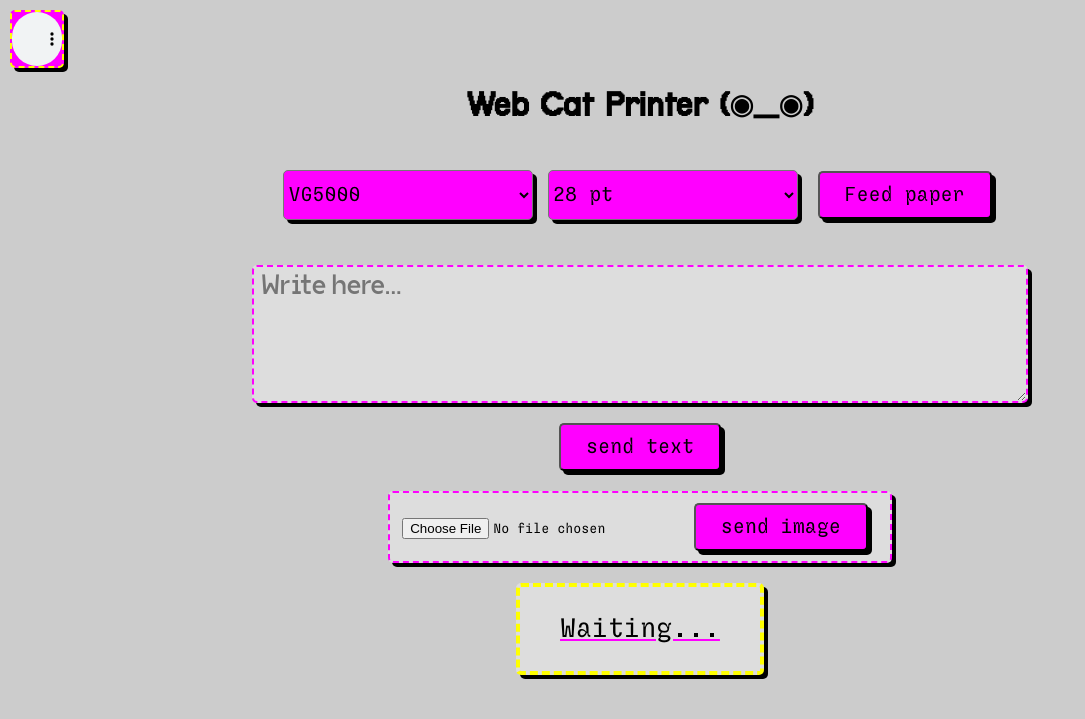
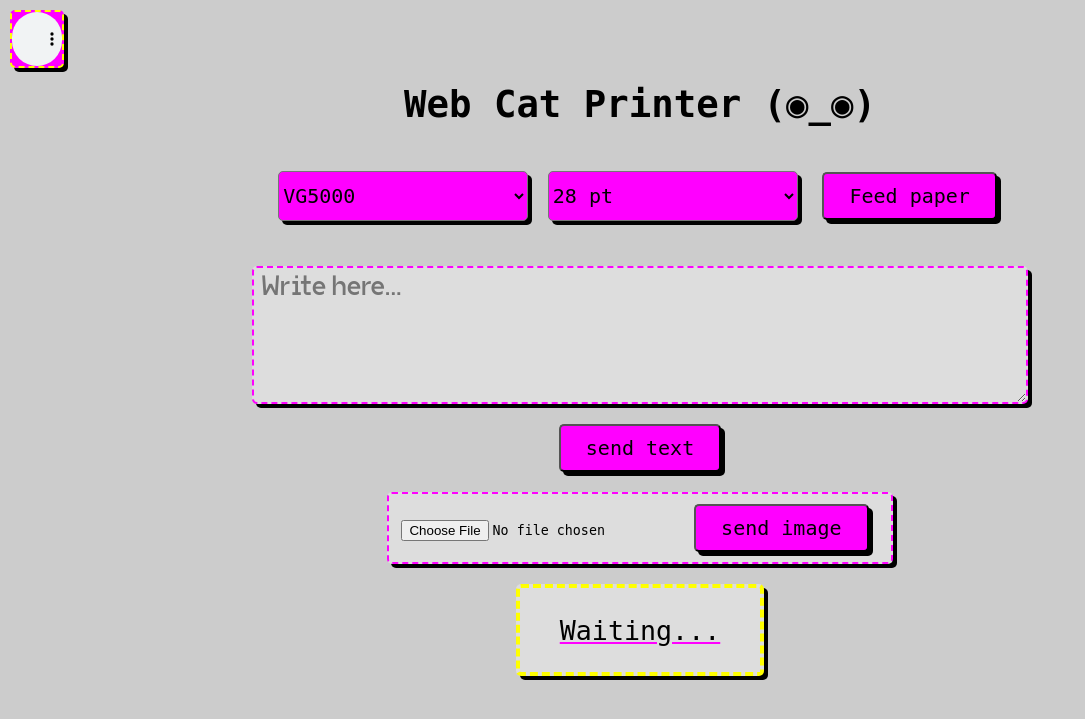
Before and after one commit to renaudgweb/CatPrinter_WebApp, a PHP site: page / in a window 1280 px wide. Shown: the top 719 px of the page, without its empty margins (0-1085 px from the left). Run offline with PHP 8.4, Linux system fonts and the light colour scheme; some web fonts are replaced.

Commit message:
Update style.css

```diff
--- a/contents/css/style.css
+++ b/contents/css/style.css
@@ -1,6 +1,6 @@
 body {
   background: #ccc;
-  font-family: "Terminal-Grotesque", monospace;
+  font-family: "terminal-grotesque.ttf", monospace;
   margin: 10px;
 }
 audio {
@@ -20,7 +20,7 @@ h1 {
   margin: 10px;
 }
 nav select {
-  font-family: "Sligoil", monospace;
+  font-family: "Sligoil-Micro.ttf", monospace;
   margin: 5px;
   width: 250px;
   height: 50px;
@@ -45,7 +45,7 @@ nav, main {
   min-height: 15vh;
 }
 button {
-  font-family: "Sligoil", monospace !important;
+  font-family: "Sligoil-Micro.ttf", monospace !important;
   background: #f0f !important;
   border-radius: 5px !important;
   padding: 10px 25px !important;
@@ -81,7 +81,7 @@ textarea {
   max-width: 560px;
 }
 .drag-area {
-  font-family: "Sligoil", monospace;
+  font-family: "Sligoil-Micro.ttf", monospace;
   background: #ddd;
   border: 2px dashed #f0f;
   height: 80%;
@@ -95,7 +95,7 @@ textarea {
   box-shadow: 4px 4px #000;
 }
 .drag-area input {
-  font-family: "Sligoil", monospace;
+  font-family: "Sligoil-Micro.ttf", monospace;
 }
 .status {
   border: 4px #ff0 dashed;
@@ -109,7 +109,7 @@ textarea {
 .status p {
   text-decoration: underline;
   text-decoration-color: #f0f;
-  font-family: "Sligoil", monospace;
+  font-family: "Sligoil-Micro.ttf", monospace;
   font-size: 20pt;
   word-wrap: break-word;
 }
```
